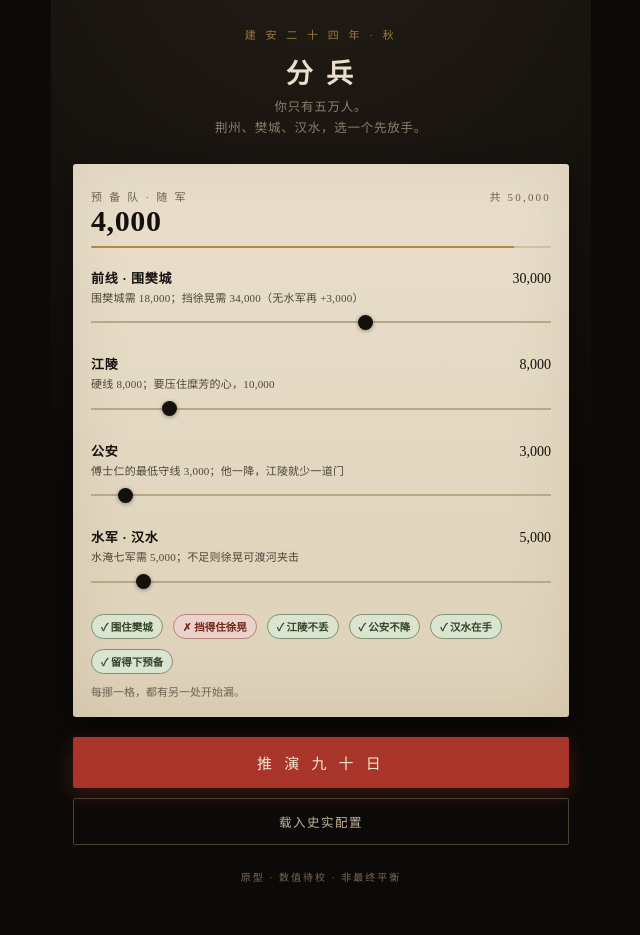
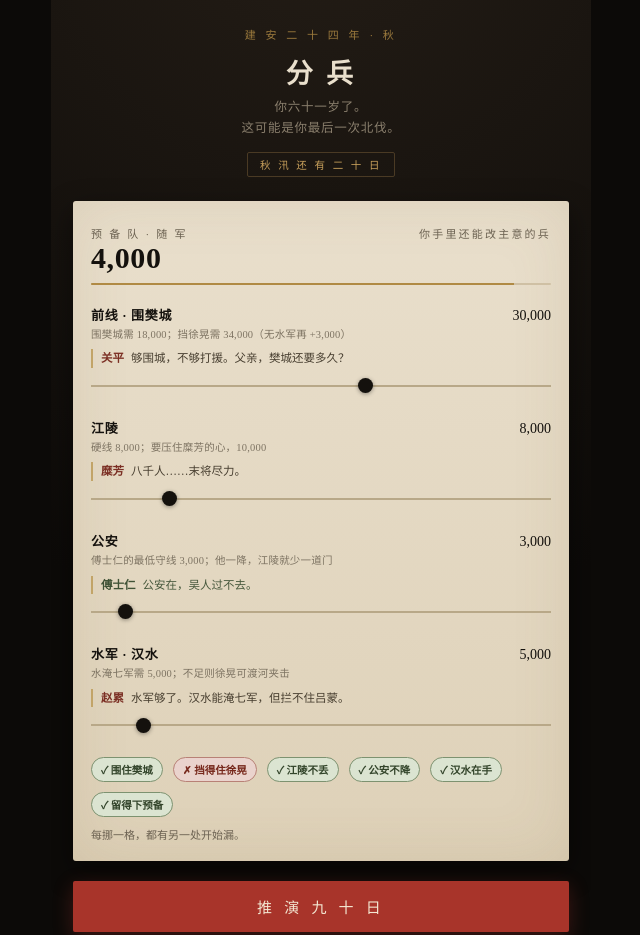
Before and after one commit to zhouyiyang9508/sanguo-fenbing, a plain HTML site: page index.html in a window 1280 px wide. Shown: the top 935 px of the page, without its empty margins (319-959 px from the left). Drawn offline with Linux system fonts and the light colour scheme.

Commit message:
v2: people instead of numbers

```diff
--- a/index.html
+++ b/index.html
@@ -22,6 +22,8 @@
   .kicker{font-size:11px;letter-spacing:.32em;color:var(--gold);opacity:.85}
   h1{font-size:27px;margin:10px 0 6px;letter-spacing:.12em;font-weight:600}
   .sub{font-size:12.5px;color:var(--dim);letter-spacing:.06em;line-height:1.7}
+  .clock{display:inline-block;margin-top:12px;font-size:10.5px;letter-spacing:.24em;
+    color:#c9a15c;border:1px solid #4a3a24;padding:4px 12px;border-radius:2px}
   .rule{height:1px;background:linear-gradient(90deg,transparent,#4a3d2c,transparent);margin:18px 0}
   .card{background:linear-gradient(180deg,var(--paper) 0%,var(--paper2) 100%);
     color:var(--ink);border-radius:3px;padding:18px 18px 16px;margin:14px 0;
@@ -38,8 +40,13 @@
   .row .top{display:flex;justify-content:space-between;align-items:baseline;font-size:13px}
   .row .top b{font-weight:600;letter-spacing:.05em}
   .row .top span{font-variant-numeric:tabular-nums;font-size:14px}
-  .row .req{font-size:11px;color:#4d4537;margin-top:3px;letter-spacing:.02em;line-height:1.5}
-  input[type=range]{-webkit-appearance:none;appearance:none;width:100%;height:24px;background:transparent;margin:4px 0 0;padding:0;display:block}
+  .who{display:flex;gap:7px;margin:7px 0 2px;padding-left:8px;border-left:2px solid #c2a468;font-size:11.5px;line-height:1.6;color:#3f3628}
+  .who b{font-weight:600;color:#7b2f24;white-space:nowrap}
+  .who i{font-style:normal;opacity:.95}
+  .who.good b{color:#3f5236} .who.good i{color:#3f5236}
+  .who.bad b{color:#a8342a} .who.bad i{color:#8a3225}
+  .row .req{font-size:10.5px;color:#7d7362;margin-top:3px;letter-spacing:.02em;line-height:1.5}
+  input[type=range]{-webkit-appearance:none;appearance:none;width:100%;height:24px;background:transparent;margin:6px 0 0;padding:0;display:block}
   input[type=range]::-webkit-slider-runnable-track{height:2px;background:#b8a888}
   input[type=range]::-webkit-slider-thumb{-webkit-appearance:none;width:15px;height:15px;
     border-radius:50%;background:var(--ink);margin-top:-6.5px;box-shadow:0 1px 4px rgba(0,0,0,.4)}
@@ -81,38 +88,43 @@
   <header>
     <div class="kicker">建 安 二 十 四 年 · 秋</div>
     <h1>分 兵</h1>
-    <div class="sub">你只有五万人。<br>荆州、樊城、汉水，选一个先放手。</div>
+    <div class="sub">你六十一岁了。<br>这可能是你最后一次北伐。</div>
+    <div class="clock">秋 汛 还 有 二 十 日</div>
   </header>
 
   <div class="wrap">
     <div class="card">
       <div class="pool" id="poolBox">
         <div><div class="lbl">预 备 队 · 随 军</div><div class="num" id="poolNum">0</div></div>
-        <div class="lbl" id="poolHint">共 50,000</div>
+        <div class="lbl" id="poolHint">你手里还能改主意的兵</div>
       </div>
       <div class="bar"><i id="poolBar" style="width:0%"></i></div>
 
       <div class="row">
         <div class="top"><b>前线 · 围樊城</b><span id="vFront">30,000</span></div>
         <div class="req">围樊城需 18,000；挡徐晃需 34,000（无水军再 +3,000）</div>
+        <div class="who" id="wFront"></div>
         <input type="range" id="sFront" min="0" max="50000" step="1000" value="30000">
       </div>
 
       <div class="row">
         <div class="top"><b>江陵</b><span id="vJiang">8,000</span></div>
         <div class="req">硬线 8,000；要压住糜芳的心，10,000</div>
+        <div class="who" id="wJiang"></div>
         <input type="range" id="sJiang" min="0" max="50000" step="1000" value="8000">
       </div>
 
       <div class="row">
         <div class="top"><b>公安</b><span id="vGongan">3,000</span></div>
         <div class="req">傅士仁的最低守线 3,000；他一降，江陵就少一道门</div>
+        <div class="who" id="wGongan"></div>
         <input type="range" id="sGongan" min="0" max="50000" step="1000" value="3000">
       </div>
 
       <div class="row">
         <div class="top"><b>水军 · 汉水</b><span id="vNavy">5,000</span></div>
         <div class="req">水淹七军需 5,000；不足则徐晃可渡河夹击</div>
+        <div class="who" id="wNavy"></div>
         <input type="range" id="sNavy" min="0" max="50000" step="1000" value="5000">
       </div>
 
@@ -172,6 +184,26 @@
     document.getElementById('checks').innerHTML = chk.map(function(c){
       return '<span class="pill '+(c.ok?'ok':'bad')+'">'+(c.ok?'✓ ':'✗ ')+c.t+'</span>';
     }).join('');
+
+    var W = {
+      wFront: cfg.front>=34000 ? ['good','关平','父亲，营垒连成一片了。徐晃来，也得先问问我们的水。']
+            : cfg.front>=28000 ? ['','关平','够围城，不够打援。父亲，樊城还要多久？']
+            : ['bad','关平','父亲，兵不够。围不住，也打不动。'],
+      wJiang: cfg.jiang>=10000 ? ['good','糜芳','末将愿以死守江陵。']
+            : cfg.jiang>=8000 ? ['','糜芳','八千人……末将尽力。']
+            : ['bad','糜芳','……末将明白了。'],
+      wGongan: cfg.gongan>=3000 ? ['good','傅士仁','公安在，吴人过不去。']
+            : cfg.gongan>=1000 ? ['','傅士仁','一千人守一座城，末将只能守三天。']
+            : ['bad','傅士仁','将军，这是让末将去死。'],
+      wNavy: cfg.navy>=8000 ? ['good','赵累','汉水是我们的。于禁来多少人，都是死人。']
+            : cfg.navy>=5000 ? ['','赵累','水军够了。汉水能淹七军，但拦不住吕蒙。']
+            : ['bad','赵累','没有水军，汉水就不是我们的。']
+    };
+    Object.keys(W).forEach(function(id){
+      var v=W[id], el=document.getElementById(id);
+      el.className='who '+v[0];
+      el.innerHTML='<b>'+v[1]+'</b><i>'+v[2]+'</i>';
+    });
 
     var msg;
     if (l < 0) msg = '超编 ' + fmt(-l) + ' 人。你只有五万人。';
```
